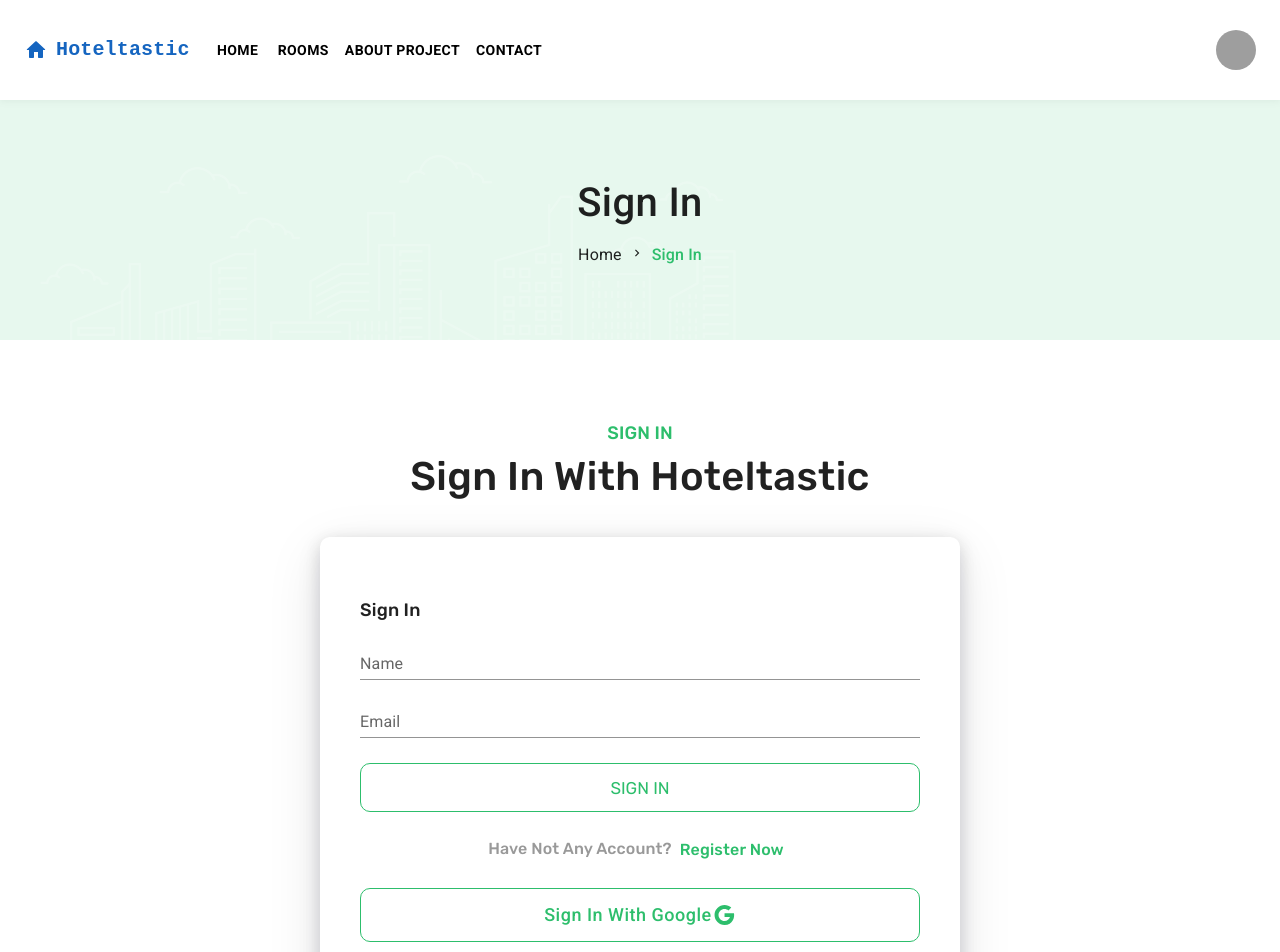
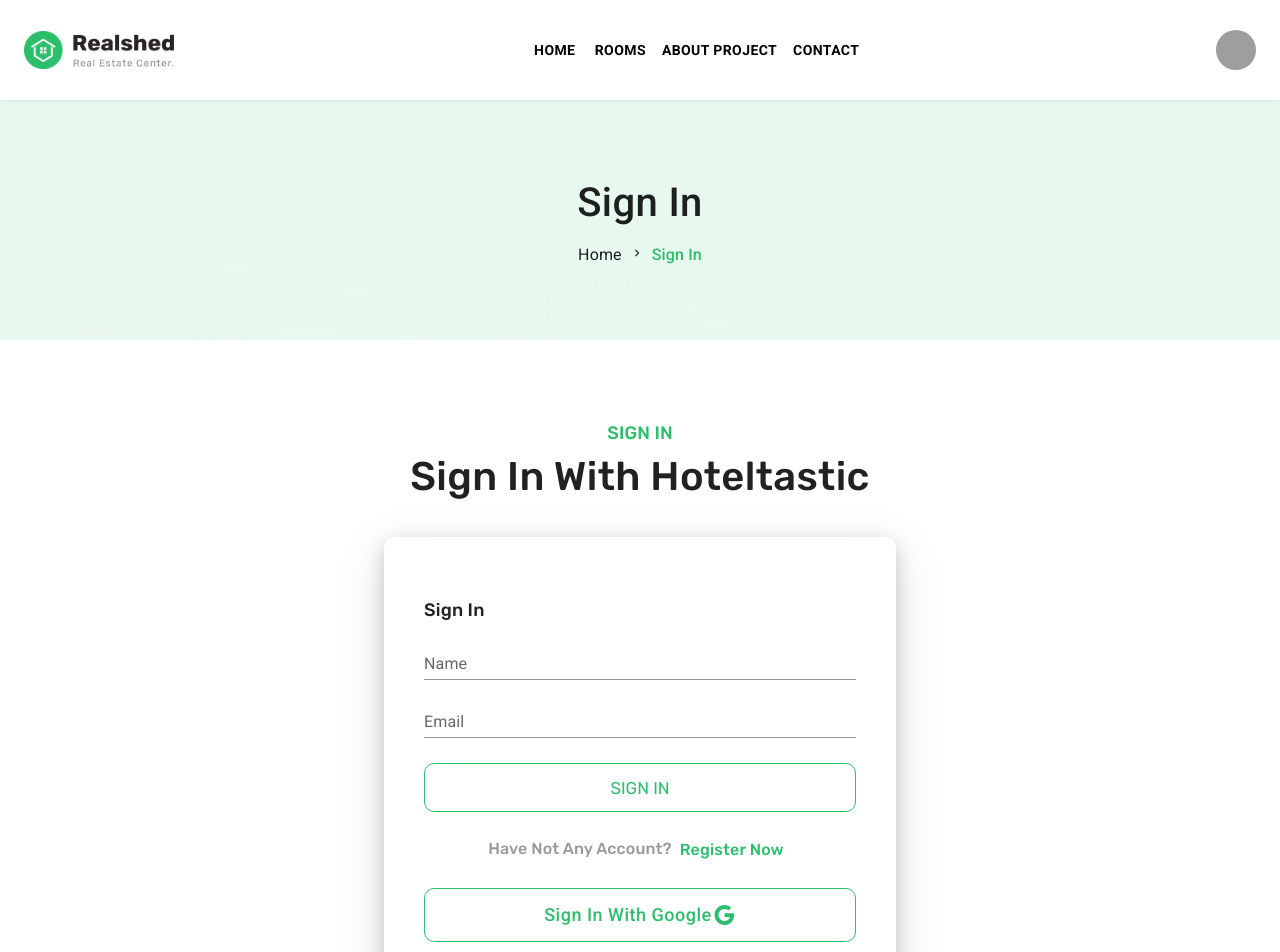
Before and after one commit to RiyaadHossain/Hoteltastic-Client, a React (Create React App) app: page /signin in a window 1280 px wide. Shown: the top 952 px of the page. Built offline with nearby package versions, Linux system fonts and the light colour scheme; grey boxes are pictures that could not be loaded.

Commit message:
some bug fixed

```diff
--- a/src/Components/Navbar.jsx
+++ b/src/Components/Navbar.jsx
@@ -1,6 +1,4 @@
 import React, { useState } from "react";
-import HomeRoundedIcon from "@mui/icons-material/HomeRounded";
-import MenuIcon from "@mui/icons-material/Menu";
 import {
   AppBar,
   Container,
@@ -14,7 +12,8 @@ import {
   Tooltip,
   Avatar,
 } from "@mui/material";
-import { Link } from "react-router-dom";
+import { Link, useNavigate } from "react-router-dom";
+import Logo from "../Assets/Logo/logo.png";
 
 const pages = [
   { name: "Home", path: "/" },
@@ -28,6 +27,8 @@ function Navbar() {
   const [anchorElNav, setAnchorElNav] = useState(null);
   const [anchorElUser, setAnchorElUser] = useState(null);
 
+  const navigate = useNavigate()
+
   const handleOpenNavMenu = (event) => {
     setAnchorElNav(event.currentTarget);
   };
@@ -36,7 +37,9 @@ function Navbar() {
     setAnchorElUser(event.currentTarget);
   };
 
-  const handleCloseNavMenu = () => {
+  const handleCloseNavMenu = (path) => {
+     console.log(path);
+    navigate(path)
     setAnchorElNav(null);
   };
 
@@ -47,28 +50,9 @@ function Navbar() {
     <AppBar position="static" sx={{ bgcolor: "white" }} py={4} px={2}>
       <Container maxWidth="xl">
         <Toolbar disableGutters sx={{ height: "100px" }}>
-          <HomeRoundedIcon
-            sx={{
-              display: { xs: "none", md: "flex" },
-              mr: 1,
-              color: "#1565c0",
-            }}
-          />
-          <Typography
-            variant="h6"
-            component="p"
-            sx={{
-              mr: 2,
-              display: { xs: "none", md: "flex" },
-              fontFamily: "monospace",
-              fontWeight: 700,
-              color: "#1565c0",
-              textDecoration: "none",
-            }}
-          >
-            Hoteltastic
-          </Typography>
-
+          <Box sx={{ flexGrow: 1, display: { xs: "none", md: "flex" } }}>
+            <img src={Logo} alt="" width={150} />
+          </Box>
           {/* For Mobile View */}
           <Box sx={{ flexGrow: 1, display: { xs: "flex", md: "none" } }}>
             <IconButton
@@ -76,7 +60,7 @@ function Navbar() {
               onClick={handleOpenNavMenu}
               color="inherit"
             >
-              <MenuIcon />
+              <img src={Logo} alt="" width={150} />
             </IconButton>
             <Menu
               id="menu-appbar"
@@ -97,32 +81,12 @@ function Navbar() {
               }}
             >
               {pages.map((page) => (
-                <MenuItem key={page.name} onClick={handleCloseNavMenu}>
+                <MenuItem key={page.name} onClick={() => handleCloseNavMenu(page.path)}>
                   <Typography textAlign="center">{page.name}</Typography>
                 </MenuItem>
               ))}
             </Menu>
           </Box>
-
-          {/* For Mobile View */}
-          <Typography
-            variant="h5"
-            noWrap
-            component="a"
-            href=""
-            sx={{
-              mr: 2,
-              display: { xs: "flex", md: "none" },
-              flexGrow: 1,
-              fontFamily: "monospace",
-              fontWeight: 700,
-              fontSize: 20,
-              color: "#1565c0",
-              textDecoration: "none",
-            }}
-          >
-            Hoteltastic
-          </Typography>
 
           <Box sx={{ flexGrow: 1, display: { xs: "none", md: "flex" } }}>
             {pages.map((page) => (
--- a/src/Pages/AllRooms/AllRooms.jsx
+++ b/src/Pages/AllRooms/AllRooms.jsx
@@ -143,8 +143,8 @@ function AllRooms() {
               </Paper>
             </Grid>
             <Grid item xs={12} lg={8}>
-              {rooms.map((room) => (
-                <Room room={room} />
+              {rooms.map((room, i) => (
+                <Room key={i} room={room} />
               ))}
             </Grid>
           </Grid>
--- a/src/Pages/Auth/SignIn.jsx
+++ b/src/Pages/Auth/SignIn.jsx
@@ -8,7 +8,7 @@ import { useNavigate } from "react-router-dom";
 function SignIn() {
   const navigate = useNavigate();
   return (
-    <Box>
+    <Box sx={{mx: {xs: 2, md: 0}}}>
       <Box
         sx={{
           width: "100%",
@@ -88,7 +88,12 @@ function SignIn() {
         {/* sign In form */}
         <Box
           sx={{
-            width: "50%",
+            maxWidth: {
+              xs: "100%",
+              sm: "80%",
+              md: "50%",
+              lg: "40%",
+            },
             margin: "auto",
             padding: "60px 40px",
             borderRadius: "10px",
--- a/src/Pages/Auth/SignUp.jsx
+++ b/src/Pages/Auth/SignUp.jsx
@@ -8,7 +8,7 @@ import { useNavigate } from "react-router-dom";
 function SignUp() {
   const navigate = useNavigate();
   return (
-    <Box>
+    <Box sx={{mx: {xs: 2, md: 0}}}>
       <Box
         sx={{
           width: "100%",
@@ -88,7 +88,12 @@ function SignUp() {
         {/* sign up form */}
         <Box
           sx={{
-            width: "50%",
+            maxWidth: {
+              xs: "100%",
+              sm: "80%",
+              md: "50%",
+              lg: '40%'
+            },
             margin: "auto",
             padding: "60px 40px",
             borderRadius: "10px",
```
Also changed, not shown: src/API/api.js (added), src/Assets/Logo/logo.png (added).
